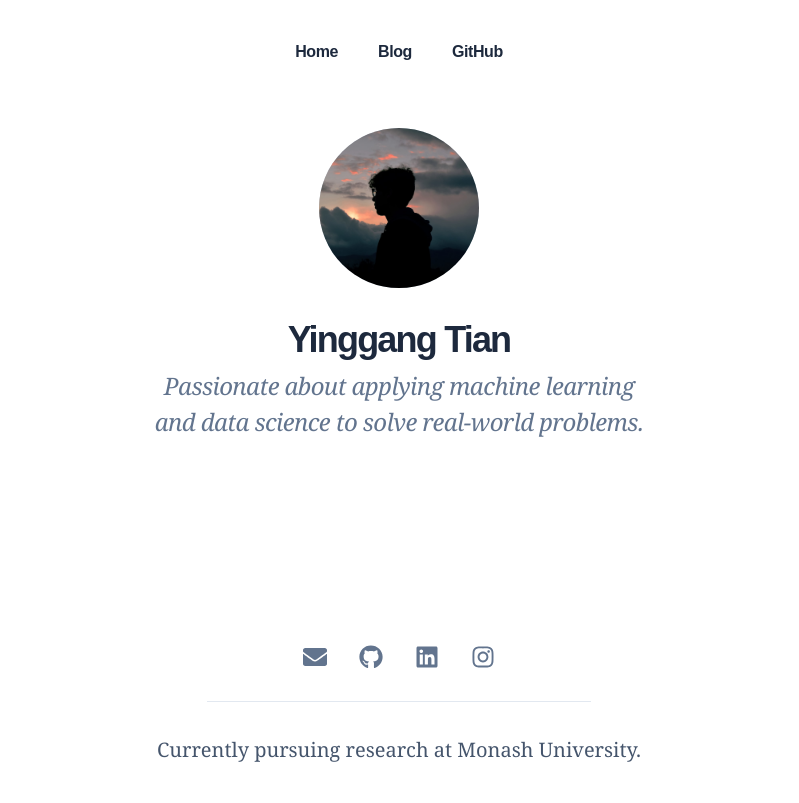
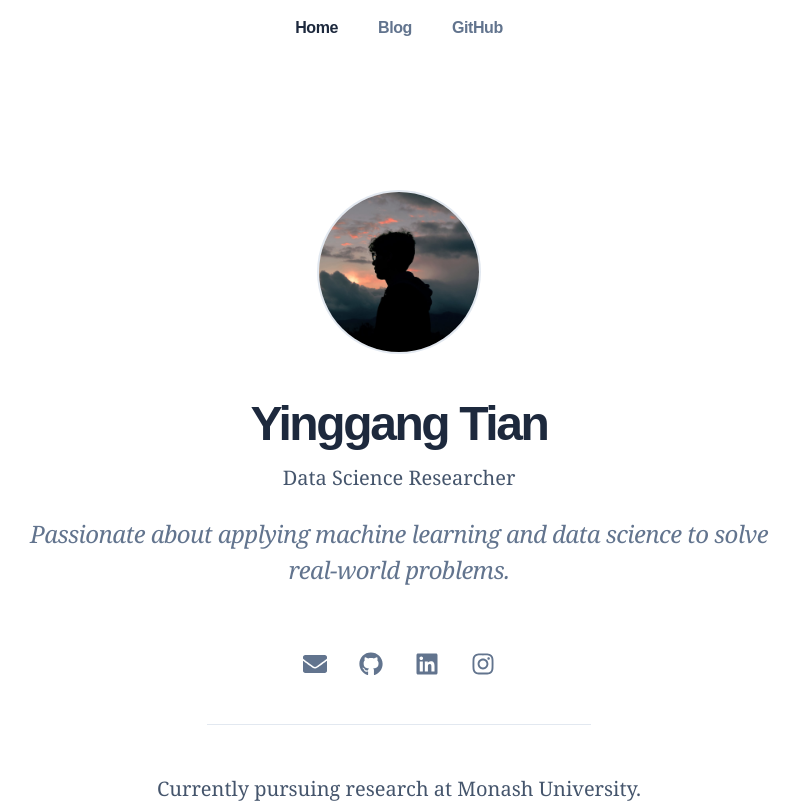
Before and after one commit to yinggangtian/tianyinggang.github.io, a Next.js app: page / in a window 1280 px wide. Shown: the top 803 px of the page, without its empty margins (241-1040 px from the left). Built offline with nearby package versions, Linux system fonts and the light colour scheme.

Commit message:
upgrade hero

```diff
--- a/src/app/posts/PostsList.tsx
+++ b/src/app/posts/PostsList.tsx
@@ -91,7 +91,7 @@ export function PostsList({ initialPosts, allTags }: PostsListProps) {
   }
 
   return (
-    <main className="px-4 py-8 md:px-6 md:py-10 lg:py-12">
+    <main className="pt-24 px-4 py-8 md:px-6 md:py-10 lg:py-12">
       <div className="mx-auto w-full max-w-3xl">
         <header className="mb-16 space-y-8">
           <div>
--- a/src/app/posts/[slug]/page.tsx
+++ b/src/app/posts/[slug]/page.tsx
@@ -88,7 +88,7 @@ export default async function Post({ params }: PageProps) {
   }
 
   return (
-    <article className="max-w-3xl mx-auto px-8 sm:px-12 py-16">
+    <article className="pt-24 max-w-3xl mx-auto px-8 sm:px-12 py-16">
       <header className="mb-16 space-y-8">
         <div>
           <Link
--- a/src/components/BlogNavigation.tsx
+++ b/src/components/BlogNavigation.tsx
@@ -3,9 +3,41 @@
 import Link from 'next/link'
 import { usePathname } from 'next/navigation'
 import { profile } from '../../profile'
+import { useEffect, useState } from 'react'
+
+// NavItem component for consistent styling across navigation items
+const NavItem = ({
+  children,
+  isActive = false
+}: {
+  children: React.ReactNode;
+  isActive?: boolean;
+}) => {
+  return (
+    <li className={`font-semibold tracking-tight ${
+      isActive
+        ? 'text-slate-800 dark:text-white'
+        : 'text-slate-500 dark:text-zinc-400 hover:text-slate-800 dark:hover:text-white'
+      } transition-colors`}>
+      {children}
+    </li>
+  );
+};
 
 export default function BlogNavigation() {
   const pathname = usePathname()
+  const [scrolled, setScrolled] = useState(false)
+
+  useEffect(() => {
+    const handleScroll = () => {
+      setScrolled(window.scrollY > 50)
+    }
+
+    window.addEventListener('scroll', handleScroll)
+    return () => {
+      window.removeEventListener('scroll', handleScroll)
+    }
+  }, [])
 
   const isActive = (path: string) => {
     if (path === '/') {
@@ -15,18 +47,21 @@ export default function BlogNavigation() {
   }
 
   return (
-    <header className="px-4 py-8 md:px-6 md:py-10 lg:py-12 text-slate-700 dark:text-zinc-100">
+    <header className={`fixed top-0 left-0 w-full z-50 px-4 py-4 transition-all duration-300 ${
+      scrolled
+        ? 'bg-white/90 dark:bg-zinc-900/90 backdrop-blur-sm shadow-sm'
+        : 'bg-transparent'
+    }`}>
       <div className="mx-auto w-full max-w-3xl">
-        <div className="grid grid-cols-1 justify-items-center">
         <nav>
           <ul className="flex flex-wrap justify-center gap-10">
-              <li className="font-semibold tracking-tight text-slate-800 dark:text-white">
+            <NavItem isActive={isActive('/')}>
               <Link href="/">Home</Link>
-              </li>
-              <li className="font-semibold tracking-tight text-slate-800 dark:text-white">
+            </NavItem>
+            <NavItem isActive={isActive('/posts')}>
               <Link href="/posts">Blog</Link>
-              </li>
-              <li className="font-semibold tracking-tight text-slate-800 dark:text-white">
+            </NavItem>
+            <NavItem>
               <Link
                 href={profile.github}
                 target="_blank"
@@ -34,10 +69,9 @@ export default function BlogNavigation() {
               >
                 GitHub
               </Link>
-              </li>
+            </NavItem>
           </ul>
         </nav>
-        </div>
       </div>
     </header>
   )
--- a/src/components/Hero.tsx
+++ b/src/components/Hero.tsx
@@ -1,15 +1,42 @@
 'use client'
 
+import Image from 'next/image'
 import { FaGithub, FaLinkedin, FaEnvelope, FaInstagram } from 'react-icons/fa'
 import { profile } from '../../profile'
 
 export default function Hero() {
   return (
-    <main className="min-h-[calc(100vh-300px)] flex flex-col justify-center px-4 py-8 md:px-6 md:py-10 lg:py-12">
+    <main className="pt-36 md:pt-40 lg:pt-48 min-h-screen flex flex-col justify-center px-4 py-8 md:px-6 md:py-10 lg:py-12">
       <div className="mx-auto w-full max-w-3xl">
         <div className="grid grid-cols-1 gap-8">
+          {/* Profile Image */}
+          <div className="flex justify-center">
+            <div className="relative w-32 h-32 md:w-40 md:h-40 overflow-hidden rounded-full ring-2 ring-slate-200 dark:ring-zinc-700">
+              <Image
+                src={profile.avatar}
+                alt={profile.name}
+                fill
+                priority
+                className="object-cover"
+              />
+            </div>
+          </div>
+
+          {/* Name and Role */}
+          <div className="text-center mt-4">
+            <h1 className="font-sans font-bold tracking-tighter text-slate-800 dark:text-white text-3xl md:text-4xl lg:text-5xl mb-4">
+              {profile.name}
+            </h1>
+            <p className="font-serif text-xl text-slate-600 dark:text-zinc-400 mb-6">
+              {profile.role}
+            </p>
+            <p className="font-serif text-2xl italic leading-normal tracking-tight text-slate-500 mt-6">
+              {profile.introduction.passion}
+            </p>
+          </div>
+
           {/* Social Links */}
-          <div className="flex items-center justify-center gap-8">
+          <div className="flex items-center justify-center gap-8 mt-8">
             <a
               href={`mailto:${profile.email}`}
               target="_blank"
@@ -48,9 +75,8 @@ export default function Hero() {
             </a>
           </div>
 
-          <hr className="h-px w-1/2 border-0 bg-slate-200 md:max-w-sm mx-auto" />
-
-          <p className="font-serif text-lg md:text-xl leading-relaxed tracking-normal text-slate-600 dark:text-zinc-400 text-center">
+          <hr className="h-px w-1/2 border-0 bg-slate-200 dark:bg-zinc-800 md:max-w-sm mx-auto my-4" />
+          <p className="font-serif text-lg md:text-xl leading-relaxed tracking-normal text-slate-600 dark:text-zinc-400 text-center mb-12">
             {profile.introduction.current}
           </p>
         </div>
--- a/src/components/Navigation.tsx
+++ b/src/components/Navigation.tsx
@@ -1,12 +1,43 @@
 'use client'
 
-import Image from 'next/image'
 import Link from 'next/link'
 import { usePathname } from 'next/navigation'
 import { profile } from '../../profile'
+import { useEffect, useState } from 'react'
+
+// NavItem component for consistent styling across navigation items
+const NavItem = ({
+  children,
+  isActive = false
+}: {
+  children: React.ReactNode;
+  isActive?: boolean;
+}) => {
+  return (
+    <li className={`font-semibold tracking-tight ${
+      isActive
+        ? 'text-slate-800 dark:text-white'
+        : 'text-slate-500 dark:text-zinc-400 hover:text-slate-800 dark:hover:text-white'
+      } transition-colors`}>
+      {children}
+    </li>
+  );
+};
 
 export default function Navigation() {
   const pathname = usePathname()
+  const [scrolled, setScrolled] = useState(false)
+
+  useEffect(() => {
+    const handleScroll = () => {
+      setScrolled(window.scrollY > 50)
+    }
+
+    window.addEventListener('scroll', handleScroll)
+    return () => {
+      window.removeEventListener('scroll', handleScroll)
+    }
+  }, [])
 
   const isActive = (path: string) => {
     if (path === '/') {
@@ -16,18 +47,21 @@ export default function Navigation() {
   }
 
   return (
-    <header className="px-4 pt-8 pb-4 md:px-6 md:pt-10 md:pb-4 text-slate-700 dark:text-zinc-100">
+    <header className={`fixed top-0 left-0 w-full z-50 px-4 py-4 transition-all duration-300 ${
+      scrolled
+        ? 'bg-white/90 dark:bg-zinc-900/90 backdrop-blur-sm shadow-sm'
+        : 'bg-transparent'
+    }`}>
       <div className="mx-auto w-full max-w-3xl">
-        <div className="grid grid-cols-1 justify-items-center gap-16">
         <nav>
           <ul className="flex flex-wrap justify-center gap-10">
-              <li className="font-semibold tracking-tight text-slate-800 dark:text-white">
+            <NavItem isActive={isActive('/')}>
               <Link href="/">Home</Link>
-              </li>
-              <li className="font-semibold tracking-tight text-slate-800 dark:text-white">
+            </NavItem>
+            <NavItem isActive={isActive('/posts')}>
               <Link href="/posts">Blog</Link>
-              </li>
-              <li className="font-semibold tracking-tight text-slate-800 dark:text-white">
+            </NavItem>
+            <NavItem>
               <Link
                 href={profile.github}
                 target="_blank"
@@ -35,32 +69,9 @@ export default function Navigation() {
               >
                 GitHub
               </Link>
-              </li>
+            </NavItem>
           </ul>
         </nav>
-          <div className="px-4">
-            <div className="grid max-w-lg grid-cols-1 justify-items-center gap-8">
-              <Link href="/" tabIndex={-1}>
-                <div className="relative h-40 w-40 overflow-hidden rounded-full bg-slate-300">
-                  <Image
-                    src="/images/avatar.jpg"
-                    alt={profile.name}
-                    fill
-                    className="object-cover"
-                  />
-                </div>
-              </Link>
-              <div className="grid grid-cols-1 gap-2 text-center">
-                <h1 className="font-sans font-semibold tracking-tighter text-slate-800 dark:text-white text-3xl md:text-4xl">
-                  <Link href="/">{profile.name}</Link>
-                </h1>
-                <p className="font-serif text-2xl italic leading-normal tracking-tight text-slate-500 dark:text-zinc-400">
-                  {profile.introduction.passion}
-                </p>
-              </div>
-            </div>
-          </div>
-        </div>
       </div>
     </header>
   )
```
Lines whose indentation alone changed are shown as unchanged.
